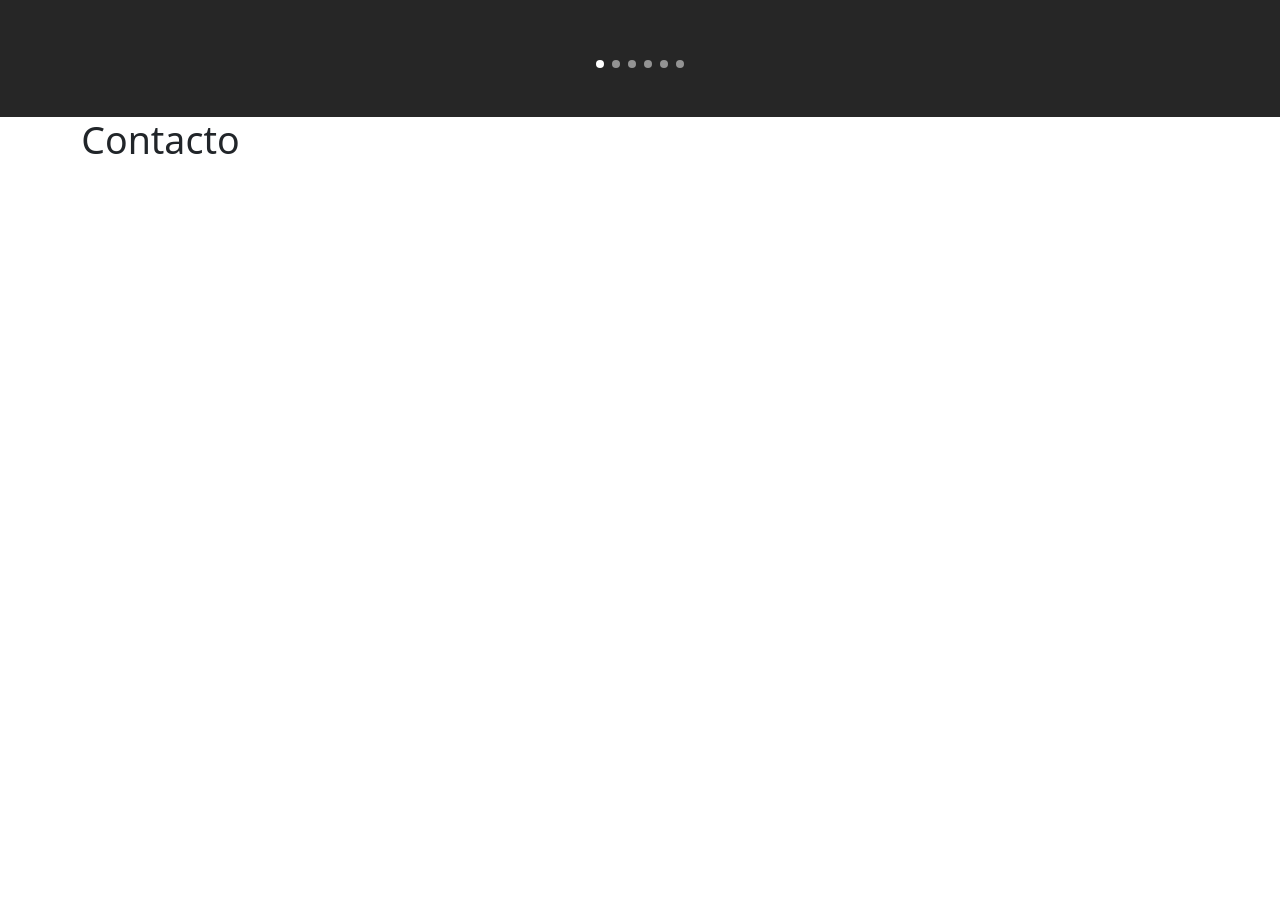
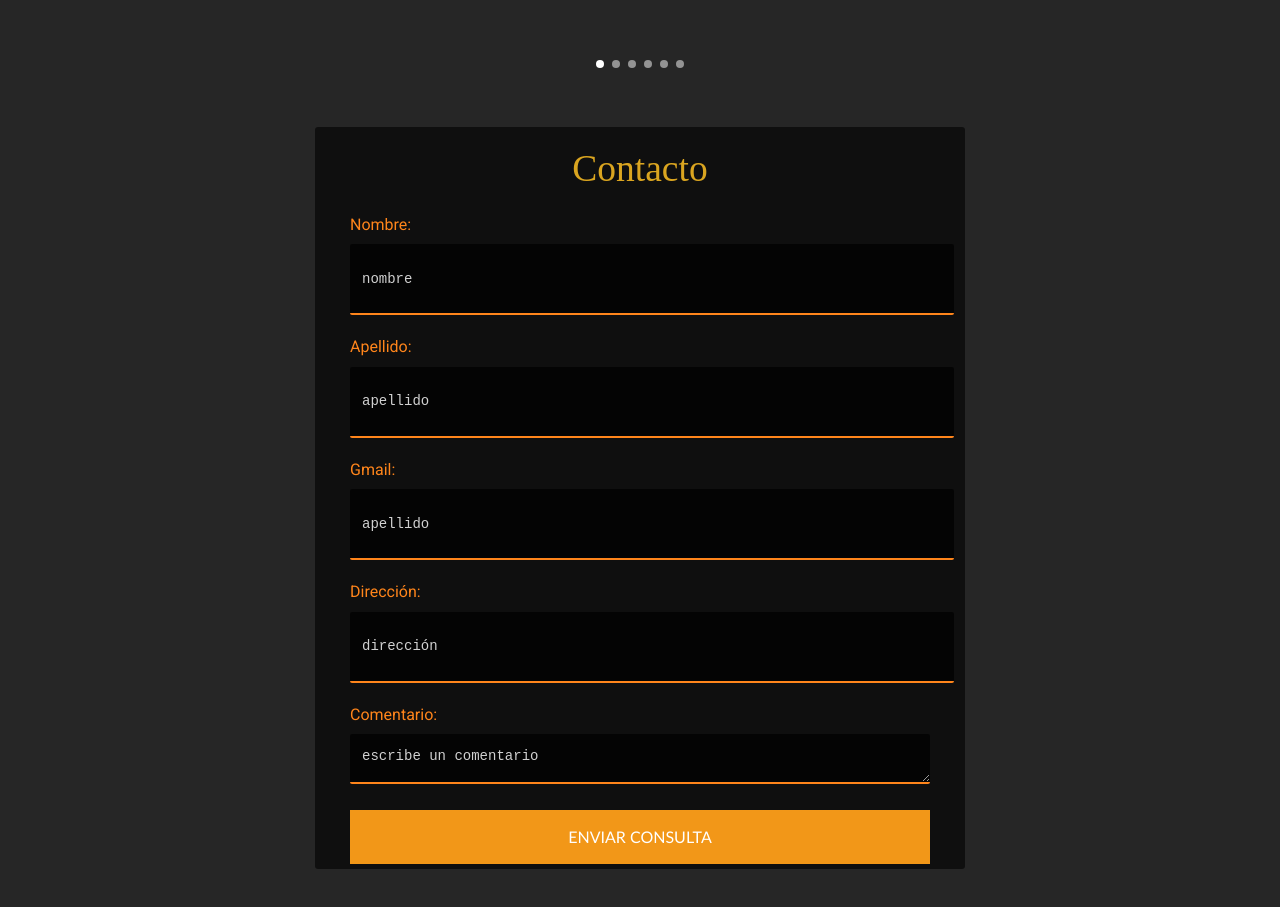
Before and after one commit to axel-huerta/pescar, a plain HTML site: page index.html in a window 1280 px wide. Shown: the part 1714-2621 px from the top of the page. Drawn offline with nearby package versions, Linux system fonts and the light colour scheme.

Commit message:
contacto

```diff
--- a/index.html
+++ b/index.html
@@ -147,6 +147,8 @@
             </div>
 
     </section>
+
+    <!--
     <section class="contacto espacios" id="contacto">
         <div class="container">
           <div class="row">
@@ -157,6 +159,33 @@
           </div>
         </div>
     </section>
+    -->
+
+
+    <!--      contacto           -->
+    <div class="contenedor">
+        <form action="" class="form">
+            <div class="form-header">
+                <h1 class="form-title">Contacto</h1>
+            </div>
+            <label for="nombre" class="form-label">Nombre:</label>
+            <input type="text" id="nombre" class="form-input" placeholder="nombre">
+
+            <label for="doreccion" class="form-label">Apellido:</label>
+            <input type="text" id="direccion" class="form-input" placeholder="apellido">
+
+            <label for="email" class="form-label">Gmail:</label>
+            <input type="email" id="email" class="form-input" placeholder="apellido">
+
+            <label for="correo" class="form-label">Dirección:</label>
+            <input type="text" id="correo" class="form-input" placeholder="dirección">
+
+            <label for="mensaje" class="form-label">Comentario:</label>
+            <textarea class="form-textarea" id="mensaje"placeholder="escribe un comentario"></textarea>
+
+            <input type="submit" class="btn-submit" value="ENVIAR CONSULTA">
+        </form>
+    </div>
 
     <script src="https://cdnjs.cloudflare.com/ajax/libs/materialize/1.0.0/js/materialize.min.js"></script>
 
--- a/stylepescar.css
+++ b/stylepescar.css
@@ -219,7 +219,64 @@ button:hover::after{
     font-size: 20px;
 
 }
-#contacto{
-    background: #fff;
-    height: 100vh;
+
+/*-------codigo de contacto-------*/
+
+.contenedor .form .form-header .form-title{
+    font-weight: normal;
+    font-family: 'Times New Roman', Times, serif;
+    color: goldenrod;
+    text-align: center;
+    padding: 14px 0;
 }
+.contenedor .form{
+    background: rgba(0, 0, 0, .6);
+    width: 90%;
+    max-width: 650px;
+    margin: auto;
+    padding: 5px 35px;
+    margin-top: 30px;
+    margin-bottom: 30px;
+    border-radius: 3px;
+}
+.contenedor .form .form-label{
+    display: block;
+    color: #ff851b;
+    font-size: 16px;
+    font-family: Roboto;
+    position: relative;
+}
+.contenedor .form .form-input, .form-textarea{
+    background: rgba(0, 0, 0, .7);
+    border: none;
+    outline: none;
+    border-bottom: 2px solid #ff851b;
+    width: 100%;
+    padding: 12px;
+    margin-bottom: 20px;
+    border-radius: 2px;
+    font-size: 14px;
+    color: #fff;
+    font-family: 'Courier New', Courier, monospace;
+}
+
+.contenedor .form .form-textarea{
+    resize: vertical;
+    max-height: 150px;
+    min-height: 50px;
+}
+.contenedor .form .btn-submit{
+    width: 100%;
+    font-family: 'Gill Sans', 'Gill Sans MT', Calibri, 'Trebuchet MS', sans-serif;
+    outline: none;
+    background: #ff851b;
+    font-size: 16px;
+    border: none;
+    color: #fff;
+    padding: 15px 0;
+    cursor: pointer;
+    transition: all 1s ease;
+}
+.contenedor .form .btn-submit{
+    background: #f29718;
+}
```
